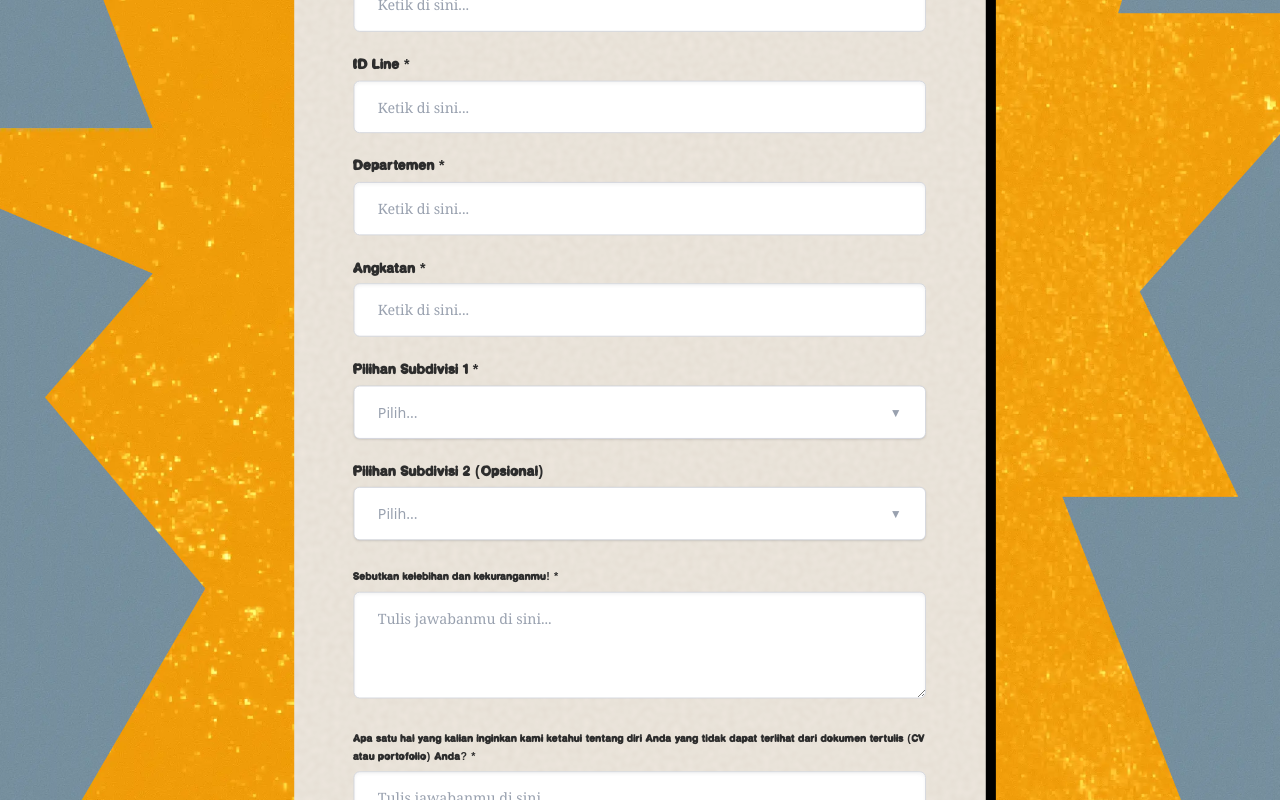
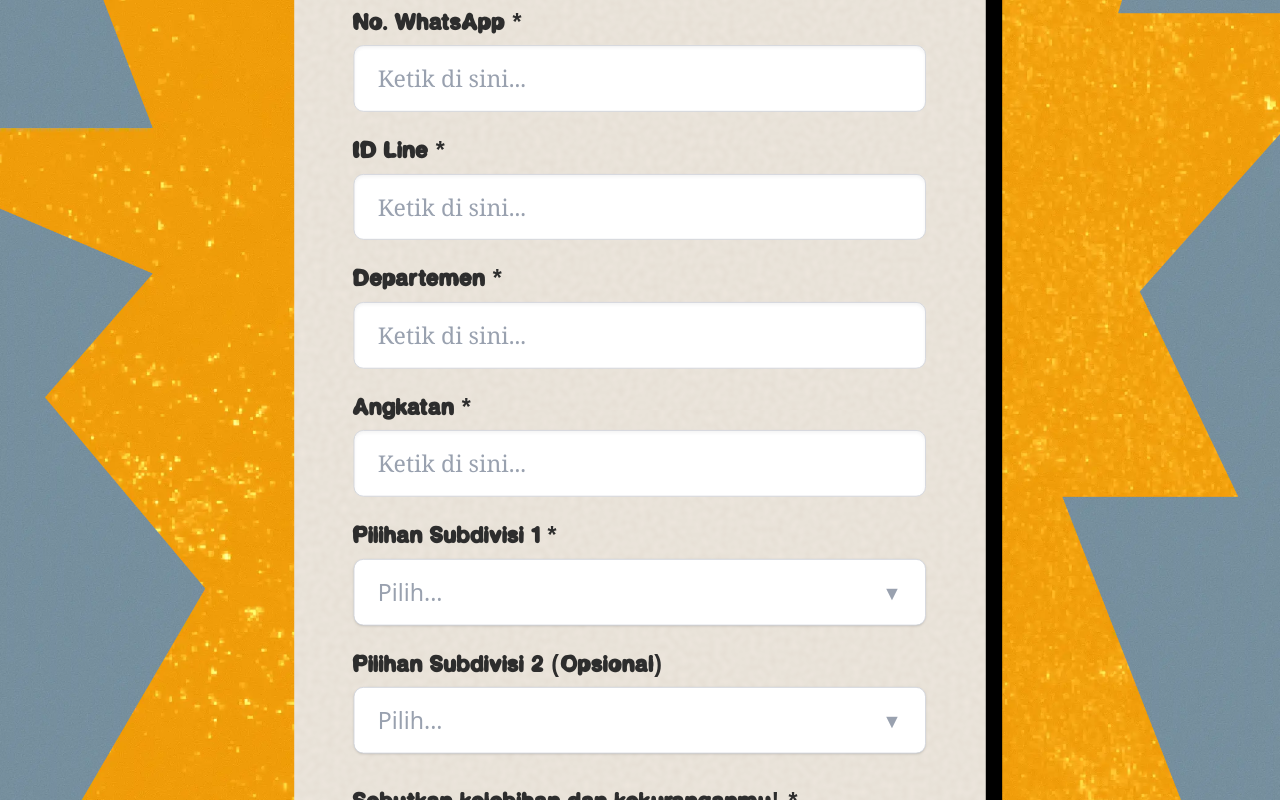
Before and after one commit to EvanCN10/IBL, a Next.js app in the folder frontend/: page /register in a window 1280 px wide. Shown: the part 1920-2720 px from the top of the page. Built offline with nearby package versions, Linux system fonts and the light colour scheme.

Commit message:
fix:maintenance-backend

```diff
--- a/frontend/app/globals.css
+++ b/frontend/app/globals.css
@@ -225,7 +225,7 @@
 /* Kunci ukuran di atas 1440px */
 @media (min-width: 1220px) {
   :root {
-    --form-font-size: 16px;        /* Berhenti tumbuh dan terkunci di 26px */
+    --form-font-size: 26px;        /* Berhenti tumbuh dan terkunci di 26px */
     --form-title-font-size: 64px;  /* Terkunci di 83px */
     --form-error-font-size: 14px;  /* Terkunci di 23px */
   }
--- a/frontend/app/register/page.tsx
+++ b/frontend/app/register/page.tsx
@@ -36,7 +36,7 @@ export default function Register() {
             backgroundPosition: "top center",
             backgroundRepeat: "no-repeat",
             width: "100%",
-            height: "calc(100vw * 3323 / 1440)",
+            aspectRatio: "2880 / 6646",
           }}
         >
           <h1 className="sr-only">Open Recruitment Staff IBL 2K26 — Pendaftaran</h1>
--- a/frontend/components/sections/RegisterPage/FormStepFields.tsx
+++ b/frontend/components/sections/RegisterPage/FormStepFields.tsx
@@ -72,7 +72,7 @@ export const FormStepFields = ({
           <label
             className="font-bold text-[#2D2D2D] font-drowner tracking-widest leading-relaxed"
             style={{
-              fontSize: "calc(var(--form-font-size) * 0.75)",
+              fontSize: "var(--form-font-size)",
               marginBottom: "var(--form-margin-bottom)"
             }}
           >
@@ -99,7 +99,7 @@ export const FormStepFields = ({
           <label
             className="font-bold text-[#2D2D2D] font-drowner tracking-widest leading-relaxed"
             style={{
-              fontSize: "calc(var(--form-font-size) * 0.75)",
+              fontSize: "var(--form-font-size)",
               marginBottom: "var(--form-margin-bottom)"
             }}
           >
@@ -137,7 +137,7 @@ export const FormStepFields = ({
             <label
               className="font-bold text-[#2D2D2D] font-drowner tracking-widest leading-relaxed"
               style={{
-                fontSize: "calc(var(--form-font-size) * 0.75)",
+                fontSize: "var(--form-font-size)",
                 marginBottom: "var(--form-margin-bottom)"
               }}
             >
@@ -226,7 +226,7 @@ export const FormStepFields = ({
               <label
                 className="font-bold text-[#2D2D2D] font-drowner tracking-widest leading-relaxed"
                 style={{
-                  fontSize: "calc(var(--form-font-size) * 0.75)",
+                  fontSize: "var(--form-font-size)",
                   marginBottom: "var(--form-margin-bottom)"
                 }}
               >
@@ -263,7 +263,7 @@ export const FormStepFields = ({
               <label
                 className="font-bold text-[#2D2D2D] font-drowner tracking-widest leading-relaxed"
                 style={{
-                  fontSize: "calc(var(--form-font-size) * 0.75)",
+                  fontSize: "var(--form-font-size)",
                   marginBottom: "var(--form-margin-bottom)"
                 }}
               >
```
